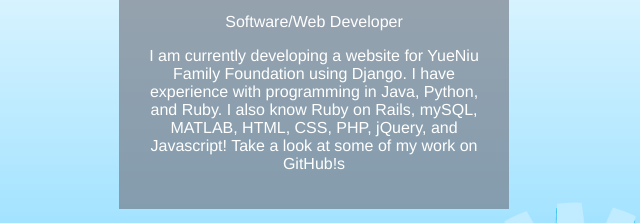
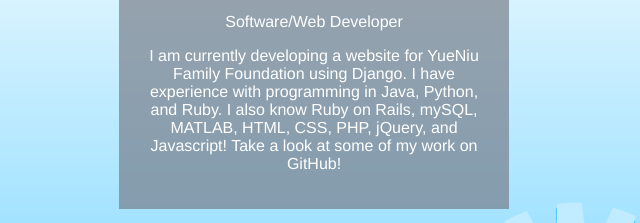
Before and after one commit to yiantseng/yiantseng.github.io, a plain HTML site: page index.html in a window 1280 px wide. Shown: the part 172-395 px from the top of the page, 326-966 px from the left. Drawn offline with nearby package versions, Linux system fonts and the light colour scheme.

Commit message:
grammar error

```diff
--- a/index.html
+++ b/index.html
@@ -13,7 +13,7 @@
 				Software/Web Developer
 			</p>
 			<p>
-				I am currently developing a website for YueNiu Family Foundation using Django. I have experience with programming in Java, Python, and Ruby. I also know Ruby on Rails, mySQL, MATLAB, HTML, CSS, PHP, jQuery, and Javascript! Take a look at some of my work on GitHub!s
+				I am currently developing a website for YueNiu Family Foundation using Django. I have experience with programming in Java, Python, and Ruby. I also know Ruby on Rails, mySQL, MATLAB, HTML, CSS, PHP, jQuery, and Javascript! Take a look at some of my work on GitHub!
 			</p>
 
 		</div>
```
